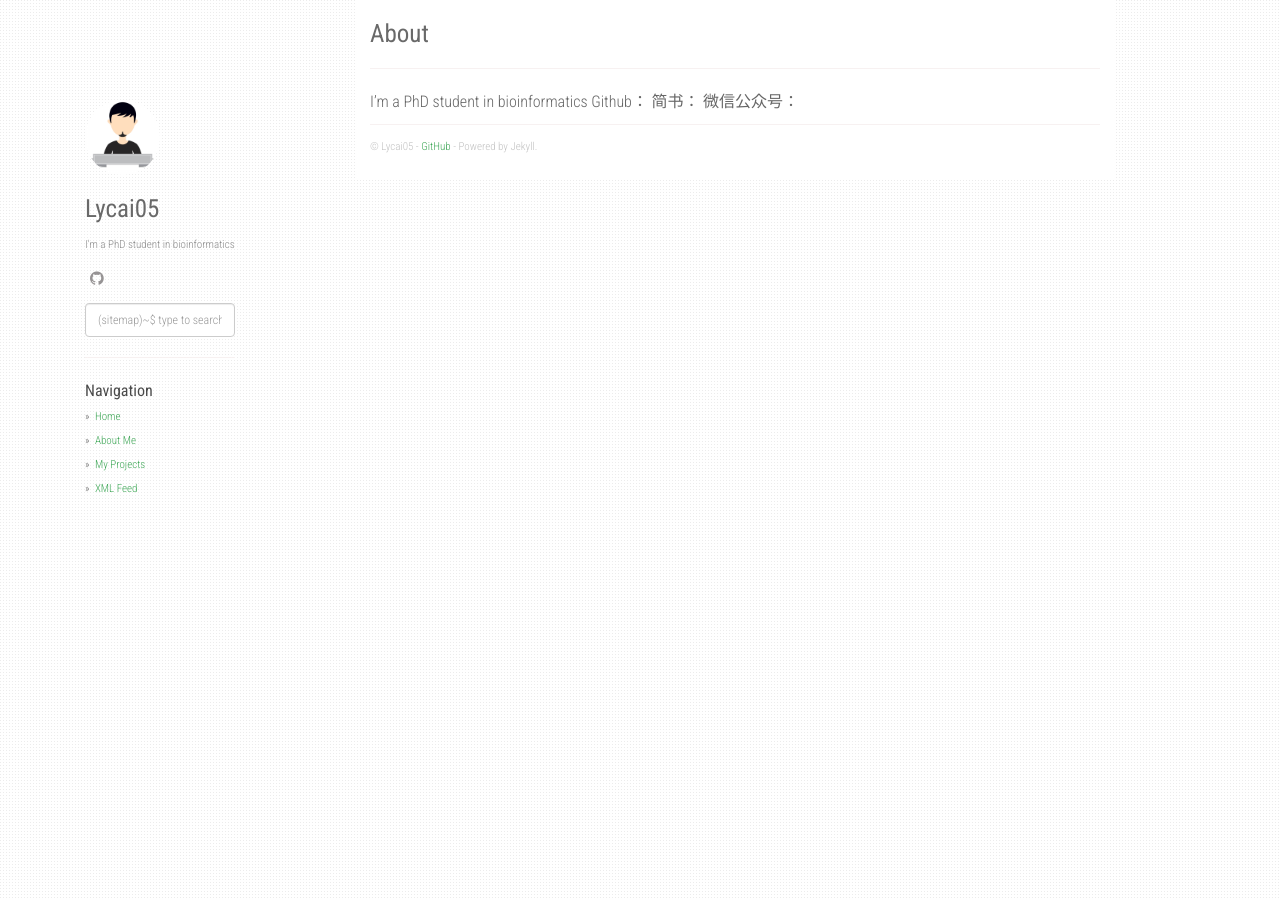
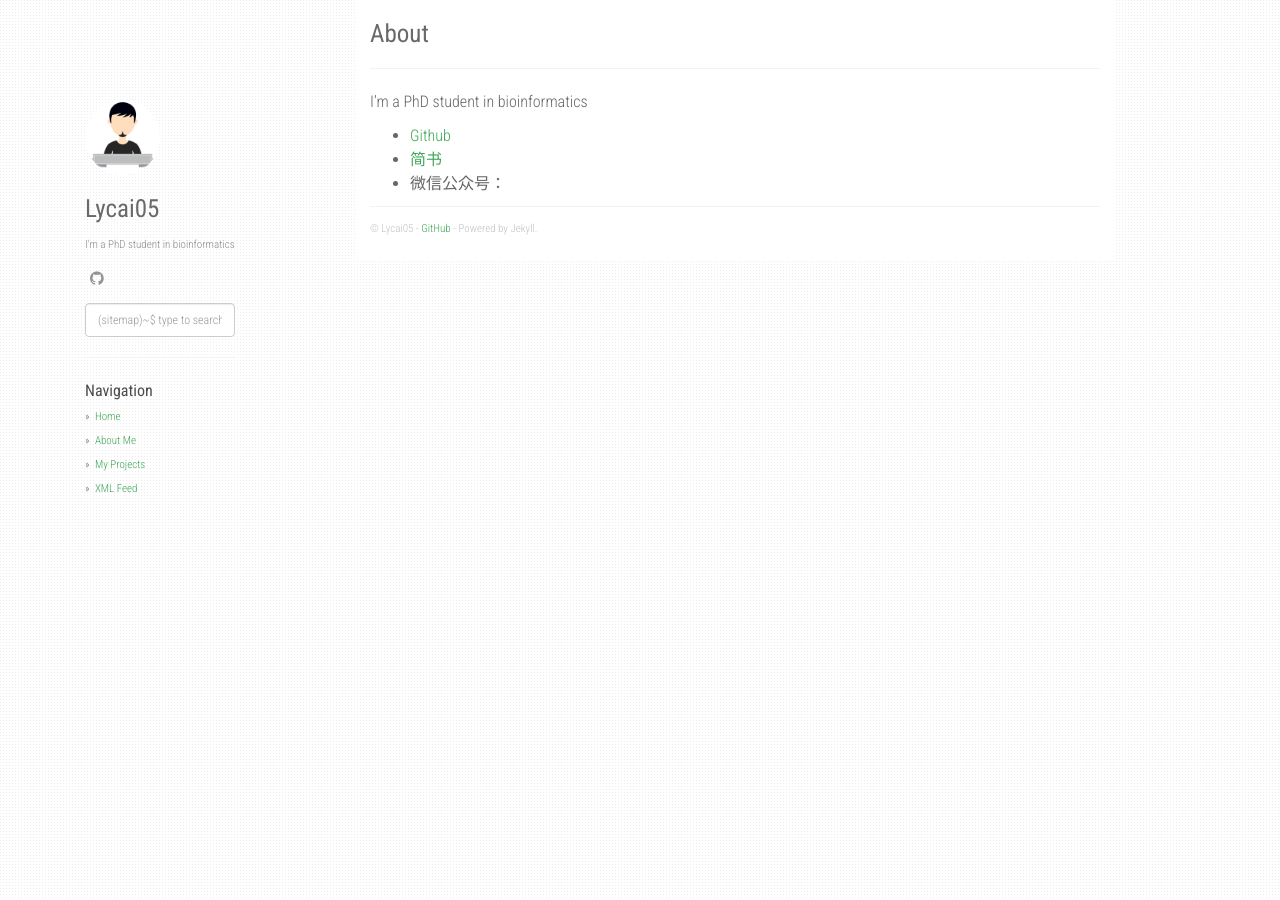
Before and after one commit to lycai05/blog, a Jekyll site: the page built from about.md, in a window 1280 px wide. Built offline with Jekyll 4.4.1, drawn with Linux system fonts in a browser that asks for light colours; nearby versions of some CDN libraries; part of the change alters nothing that is shown.

```diff
--- a/about.md
+++ b/about.md
@@ -5,6 +5,6 @@ permalink: /about/
 ---
 
 I'm a PhD student in bioinformatics
-Github：
-简书：
-微信公众号：
+- [Github](https://github.com/lycai05)
+- [简书](https://www.jianshu.com/u/c6dda17f708c)
+- 微信公众号：
```
Also changed, not shown: README.md.
